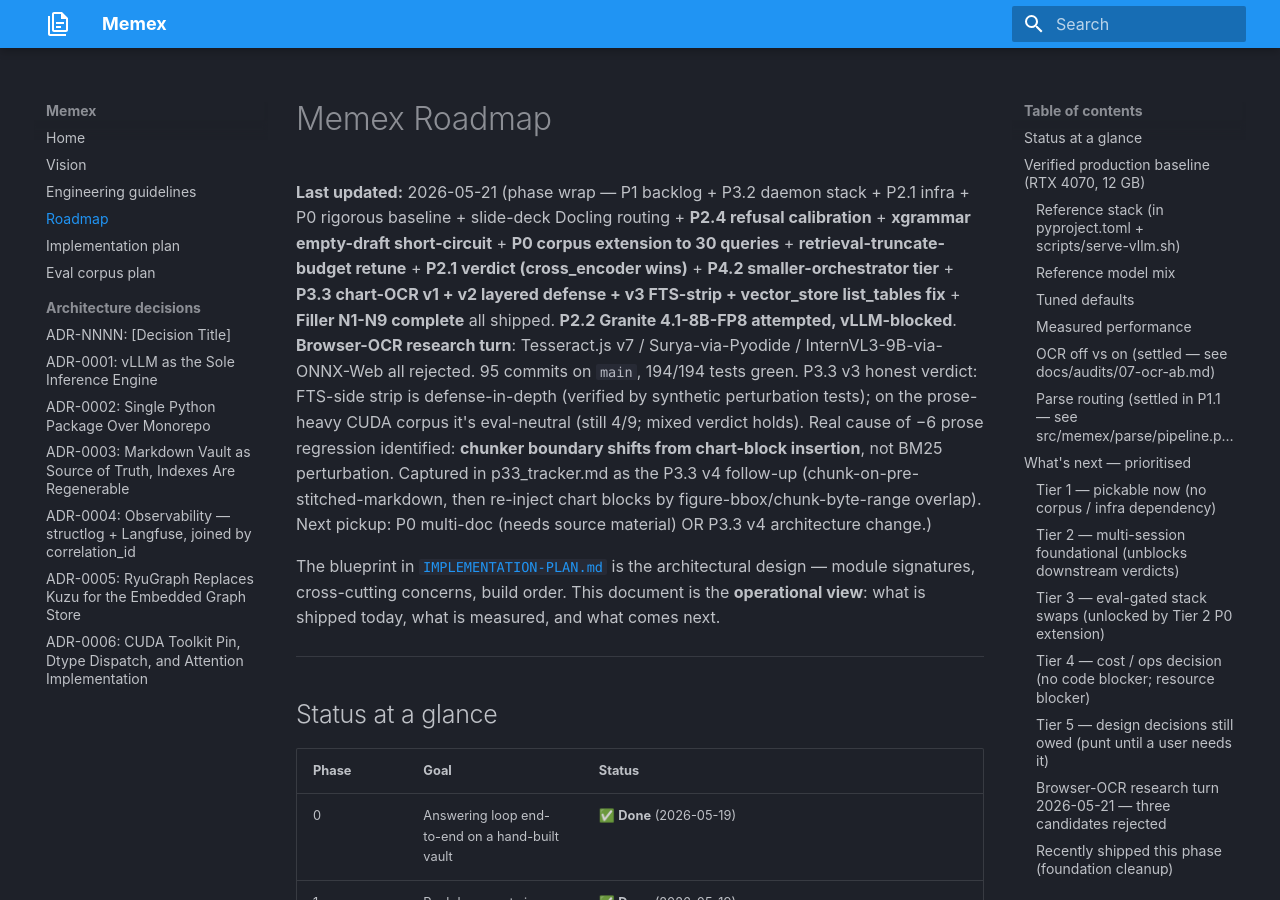
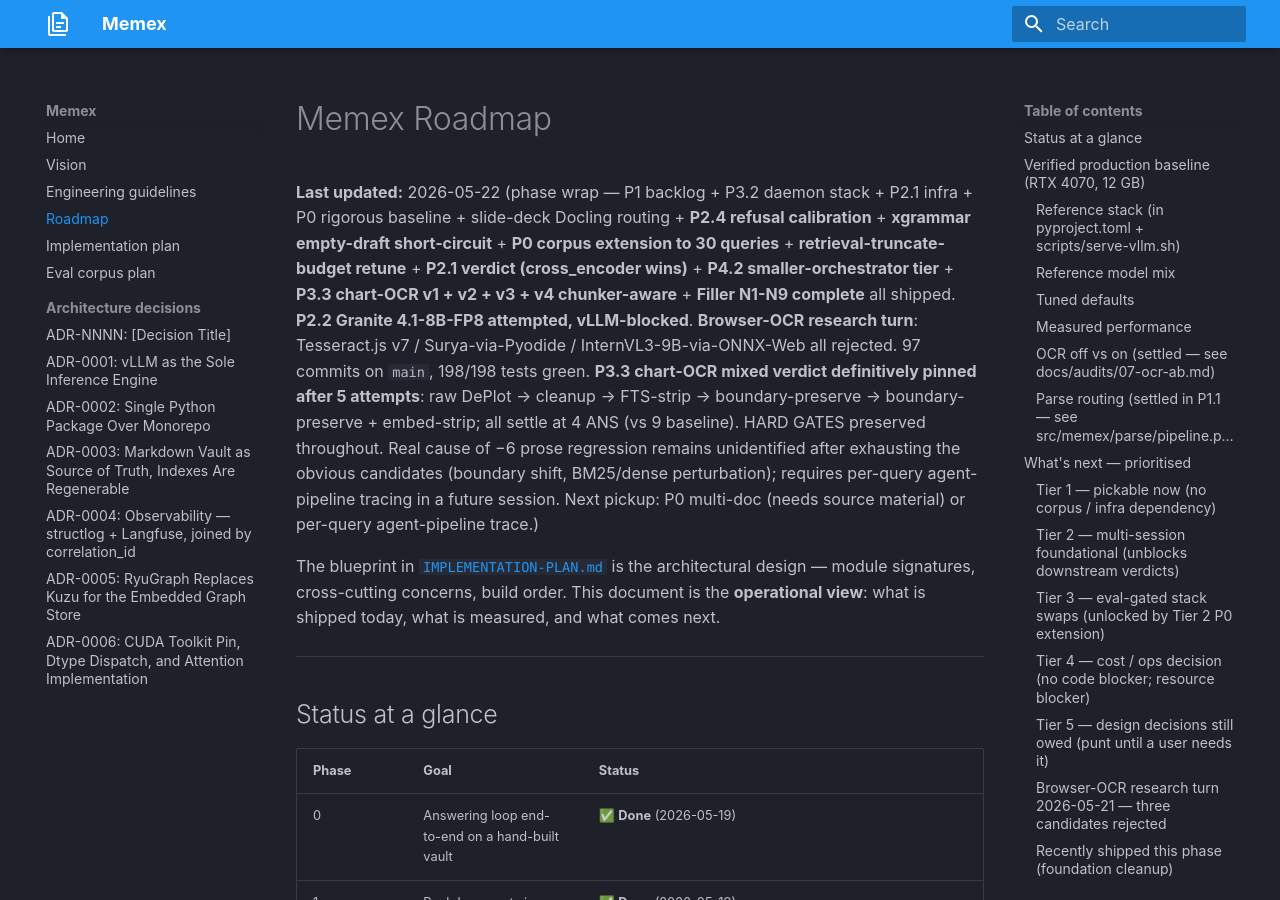
Before and after one commit to Zenetusken/memex, an MkDocs documentation site: the page built from docs/ROADMAP.md, in a window 1280 px wide and 900 px high. Built offline with MkDocs 1.6.1 and Material for MkDocs 9.7.7, drawn with Linux system fonts in a browser that asks for light colours.

Commit message:
docs/ROADMAP: P3.3 v4 ship + chart-OCR mixed verdict pinned (97, 198/198)
P3.3 v4 (chart-block-aware chunker) shipped in b60fa1f. Three
updates here:

1. "Last updated" line names v4 in the shipped list + bumps to 97
   commits / 198 tests + collapses the chart-OCR work into a
   single "v1+v2+v3+v4 chunker-aware" mention. Adds the honest
   summary: 5 attempts settle at 4 ANS, HARD GATES preserved, real
   cause of −6 prose regression remains unidentified.

Memory files (MEMORY.md + next_priorities.md) synced. p33_tracker.md
already captured the v3 work; future v5 investigation (per-query
agent-pipeline trace) is now the natural unblock path.

No code changes in this commit.

Co-Authored-By: Claude Opus 4.7 <noreply@anthropic.com>

```diff
--- a/docs/ROADMAP.md
+++ b/docs/ROADMAP.md
@@ -1,6 +1,6 @@
 # Memex Roadmap
 
-**Last updated:** 2026-05-21 (phase wrap — P1 backlog + P3.2 daemon stack + P2.1 infra + P0 rigorous baseline + slide-deck Docling routing + **P2.4 refusal calibration** + **xgrammar empty-draft short-circuit** + **P0 corpus extension to 30 queries** + **retrieval-truncate-budget retune** + **P2.1 verdict (cross_encoder wins)** + **P4.2 smaller-orchestrator tier** + **P3.3 chart-OCR v1 + v2 layered defense + v3 FTS-strip + vector_store list_tables fix** + **Filler N1-N9 complete** all shipped. **P2.2 Granite 4.1-8B-FP8 attempted, vLLM-blocked**. **Browser-OCR research turn**: Tesseract.js v7 / Surya-via-Pyodide / InternVL3-9B-via-ONNX-Web all rejected. 95 commits on `main`, 194/194 tests green. P3.3 v3 honest verdict: FTS-side strip is defense-in-depth (verified by synthetic perturbation tests); on the prose-heavy CUDA corpus it's eval-neutral (still 4/9; mixed verdict holds). Real cause of −6 prose regression identified: **chunker boundary shifts from chart-block insertion**, not BM25 perturbation. Captured in p33_tracker.md as the P3.3 v4 follow-up (chunk-on-pre-stitched-markdown, then re-inject chart blocks by figure-bbox/chunk-byte-range overlap). Next pickup: P0 multi-doc (needs source material) OR P3.3 v4 architecture change.)
+**Last updated:** 2026-05-22 (phase wrap — P1 backlog + P3.2 daemon stack + P2.1 infra + P0 rigorous baseline + slide-deck Docling routing + **P2.4 refusal calibration** + **xgrammar empty-draft short-circuit** + **P0 corpus extension to 30 queries** + **retrieval-truncate-budget retune** + **P2.1 verdict (cross_encoder wins)** + **P4.2 smaller-orchestrator tier** + **P3.3 chart-OCR v1 + v2 + v3 + v4 chunker-aware** + **Filler N1-N9 complete** all shipped. **P2.2 Granite 4.1-8B-FP8 attempted, vLLM-blocked**. **Browser-OCR research turn**: Tesseract.js v7 / Surya-via-Pyodide / InternVL3-9B-via-ONNX-Web all rejected. 97 commits on `main`, 198/198 tests green. **P3.3 chart-OCR mixed verdict definitively pinned after 5 attempts**: raw DePlot → cleanup → FTS-strip → boundary-preserve → boundary-preserve + embed-strip; all settle at 4 ANS (vs 9 baseline). HARD GATES preserved throughout. Real cause of −6 prose regression remains unidentified after exhausting the obvious candidates (boundary shift, BM25/dense perturbation); requires per-query agent-pipeline tracing in a future session. Next pickup: P0 multi-doc (needs source material) or per-query agent-pipeline trace.)
 
 The blueprint in [`IMPLEMENTATION-PLAN.md`](IMPLEMENTATION-PLAN.md) is the architectural design — module signatures, cross-cutting concerns, build order. This document is the **operational view**: what is shipped today, what is measured, and what comes next.
 
```
